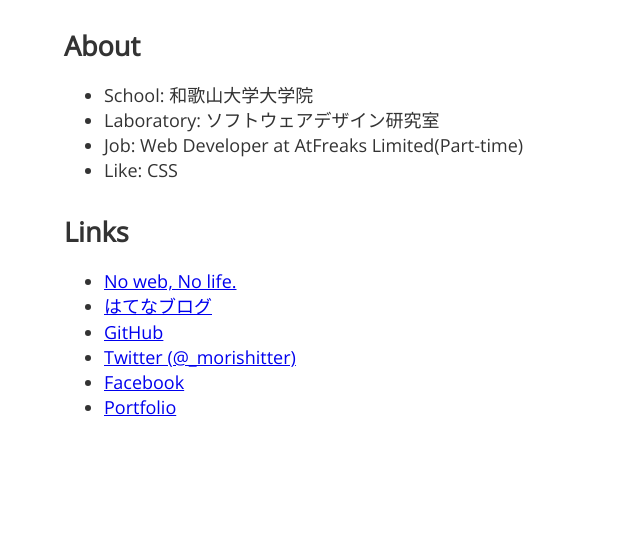
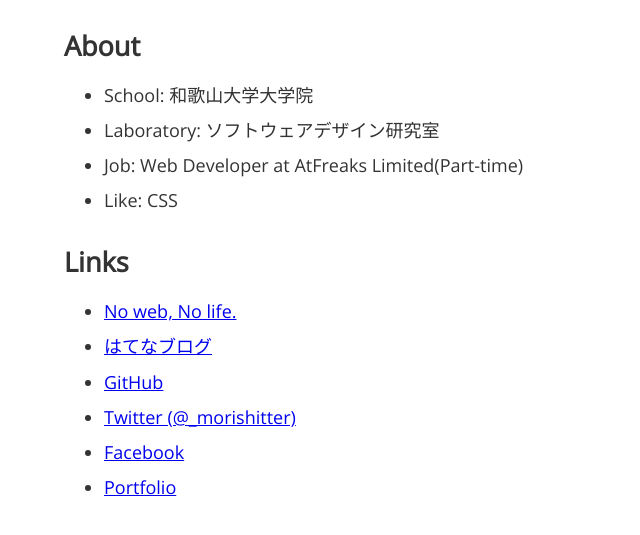
Before and after one commit to ikasama/ikasama.github.io, a website: page index.html in a window 1280 px wide. Shown: the part 91-626 px from the top of the page, without its empty margins (0-640 px from the left). Drawn offline with nearby package versions, Linux system fonts and the light colour scheme.

Commit message:
add margin-bottom to li

```diff
--- a/MasaakiMorishita.css
+++ b/MasaakiMorishita.css
@@ -21,3 +21,5 @@ h1 {
 .header {
   margin-bottom: 50px;
 }
+li {
+  margin-bottom: 10px;
```
